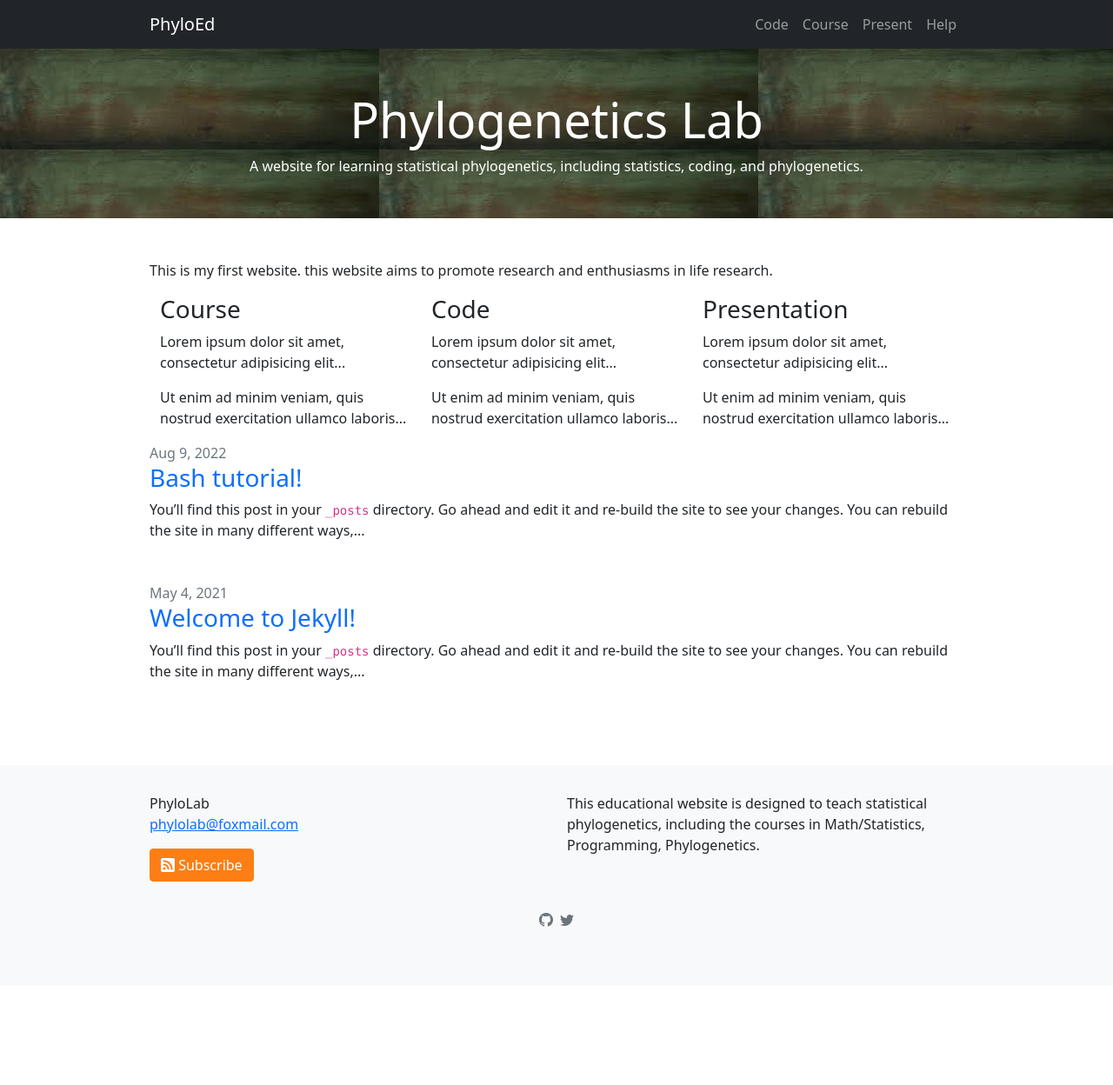
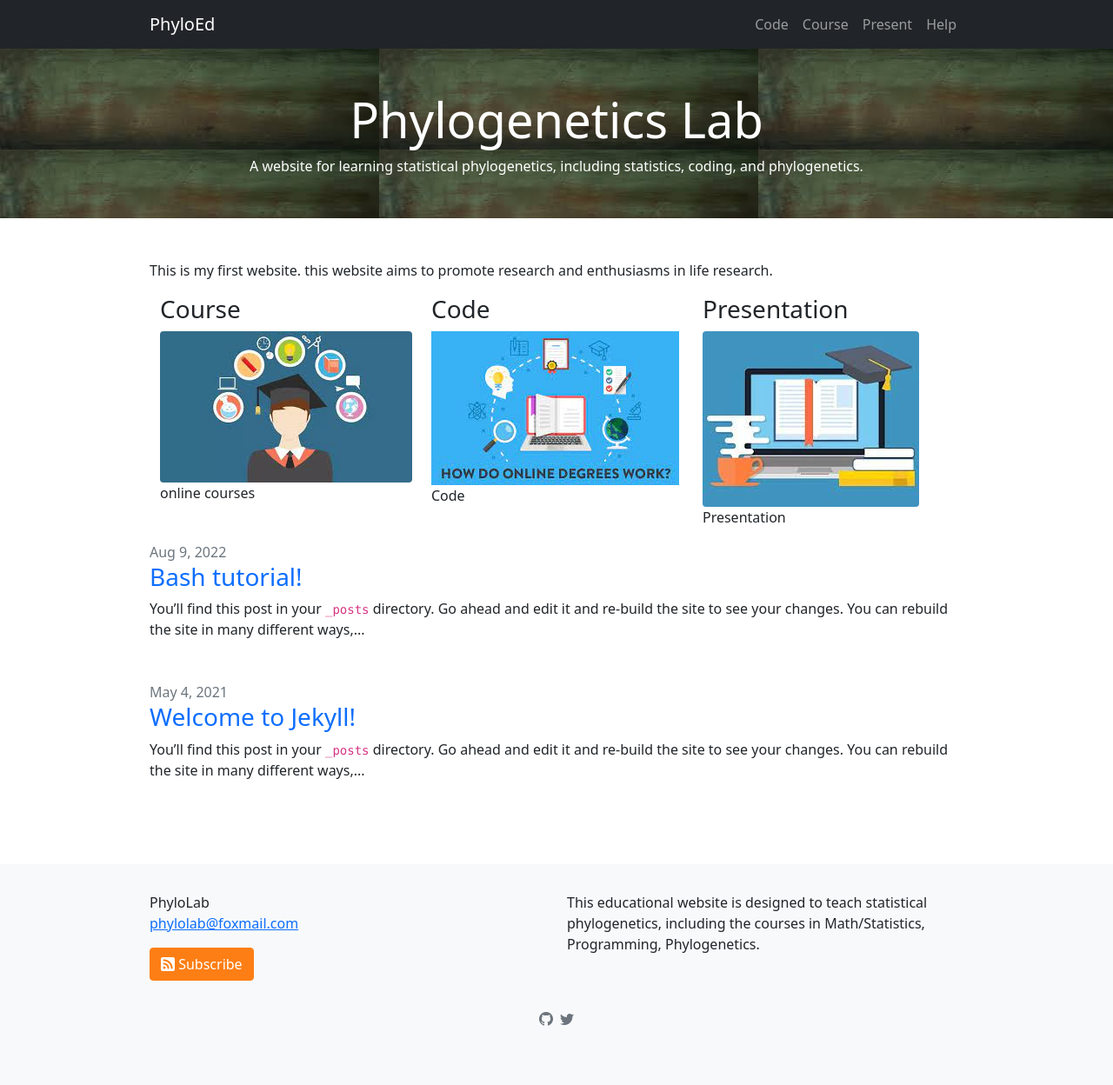
Before and after one commit to lliu1871/PhyEd, a Jekyll site: the page built from index.markdown, in a window 1280 px wide. Shown: the whole page at 87% size. Built offline with Jekyll 4.4.1, drawn with Linux system fonts in a browser that asks for light colours; before the commit the page ends 1134 px from its top, so only the background shows below that.

Commit message:
Update index.markdown

```diff
--- a/index.markdown
+++ b/index.markdown
@@ -10,18 +10,18 @@ This is my first website. this website aims to promote research and enthusiasms
   <div class="row">
     <div class="col-sm-4 text-left">
       <h3>Course</h3>
-      <p>Lorem ipsum dolor sit amet, consectetur adipisicing elit...</p>
-      <p>Ut enim ad minim veniam, quis nostrud exercitation ullamco laboris...</p>
+     <img src="./img/course/course1.jpg" class="rounded" alt="Cinque Terre">
+      <p>online courses</p>
     </div>
     <div class="col-sm-4">
       <h3>Code</h3>
-      <p>Lorem ipsum dolor sit amet, consectetur adipisicing elit...</p>
-      <p>Ut enim ad minim veniam, quis nostrud exercitation ullamco laboris...</p>
+      <img src="./img/course/course2.jpg" class="circle" alt="code">
+      <p>Code</p>
     </div>
     <div class="col-sm-4">
       <h3>Presentation</h3>
-      <p>Lorem ipsum dolor sit amet, consectetur adipisicing elit...</p>
-      <p>Ut enim ad minim veniam, quis nostrud exercitation ullamco laboris...</p>
+      <img src="./img/course/course3.jpg" class="rounded" alt="present">
+      <p>Presentation</p>
     </div>
   </div>
 </div>
```
